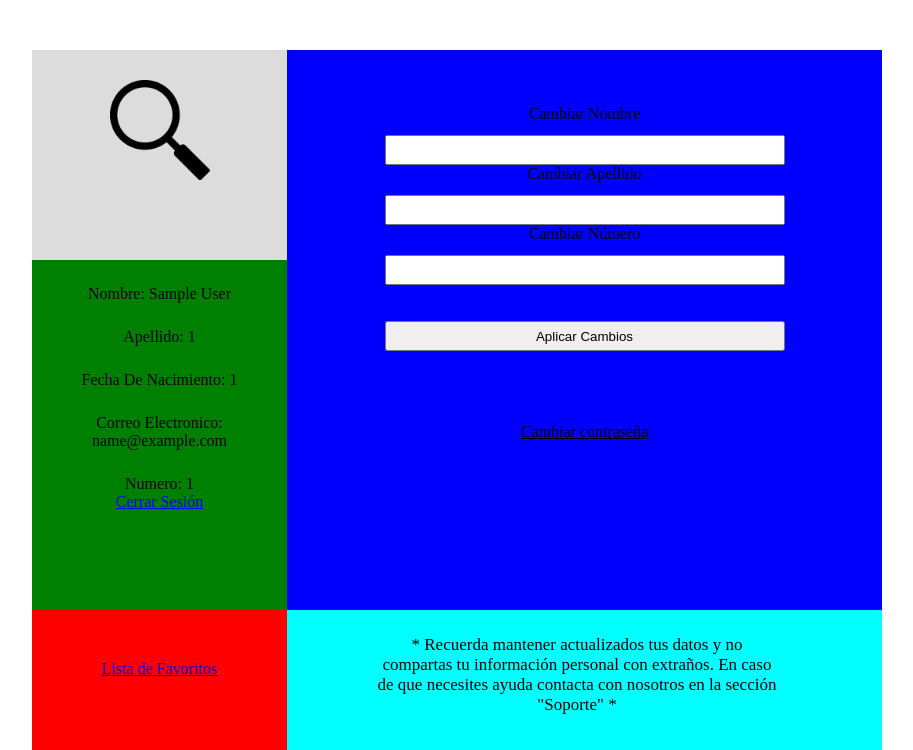
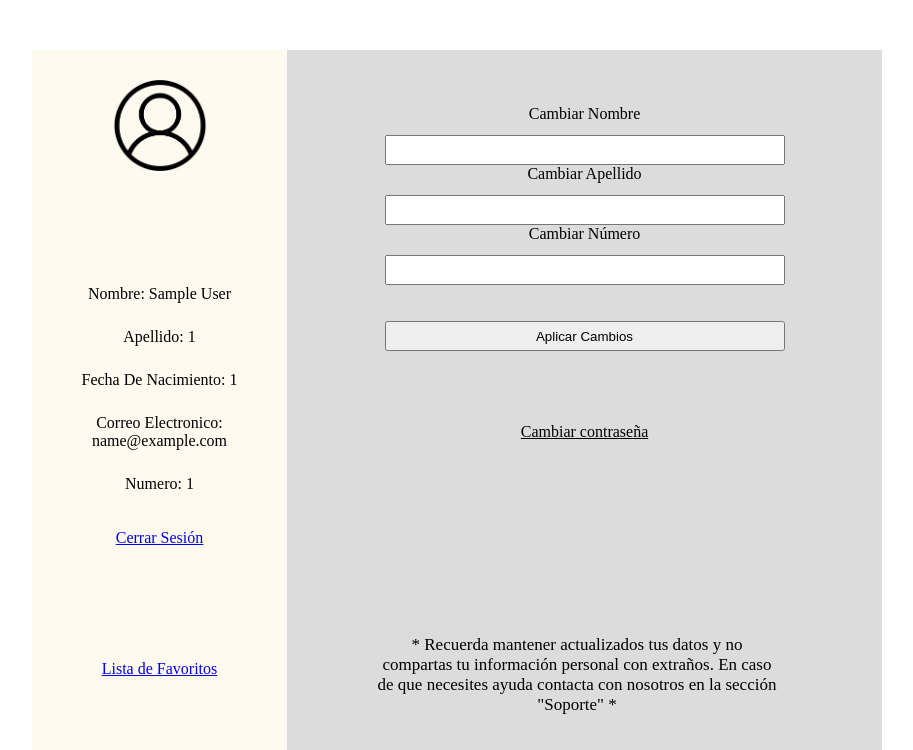
Before and after one commit to crismedel/Taller_integracion_I, a PHP site: page /miperfil.php in a window 1280 px wide. Shown: the part 78-828 px from the top of the page, without its empty margins (318-1231 px from the left). Run offline with PHP 8.4, Linux system fonts and the light colour scheme; the visitor is signed in with stand-in values (Sample User, id 1).

Commit message:
corrección estilo mi perfil

```diff
--- a/css/miperfil-estilos.css
+++ b/css/miperfil-estilos.css
@@ -2,7 +2,7 @@
     display: grid;
     grid-template-columns: 30% auto;
     grid-template-rows: 30% 50% 20%;
-    background-color: gainsboro;
+    background-color: floralwhite;
     position: relative;
     width: 850px;
     height: 700px;
@@ -19,13 +19,13 @@ img {
 }
 
 #contenedor-datos-usuario{
-    background-color: green;
+    background-color: floralwhite;
     grid-column: 1/2;
     grid-row: 2/3;
 }
 
 #contenedor-link-favoritos{
-    background-color: red;
+    background-color: floralwhite;
     grid-column: 1/2;
     grid-row: 3/4;
 }
@@ -38,11 +38,11 @@ img {
 #contenedor-editar-informacion{
     grid-column: 2/3;
     grid-row: 1/3;
-    background-color: blue;
+    background-color: gainsboro;
 }
 
 #info-extra{
-    background-color: aqua;
+    background-color: gainsboro;
     grid-column: 2/3;
     grid-row: 3/4;
     font-size: 17px;
--- a/miperfil.php
+++ b/miperfil.php
@@ -37,7 +37,7 @@ if(!isset($_SESSION["inicio"]) || $_SESSION["inicio"] !== true){
 
             <!--Apartado izquierdo de la pagina (informacion actual del usuario)-->
             <div id="contenedor-foto-perfil">
-                <img src="./img/lupa.png" alt="">
+                <img src="./img/perfil.png" alt="">
             </div>
             <div id="contenedor-datos-usuario">
                 <p>  <?php	echo "Nombre: " . $_SESSION["Nombre"]?>  </p>
@@ -45,6 +45,7 @@ if(!isset($_SESSION["inicio"]) || $_SESSION["inicio"] !== true){
                 <p><?php	echo "Fecha De Nacimiento: " . $_SESSION["Fecha_Nacimiento"]?></p>
                 <p><?php	echo "Correo Electronico: " . $_SESSION["Correo"]?></p>
                 <p><?php	echo "Numero: " . $_SESSION["Num_Contacto"]?></p>
+                <BR></BR>
                 <a href='./registro/logout.php' class='boton-sesion'>Cerrar Sesión</a>
 
 
```
Also changed, not shown: img/perfil.png (added).
